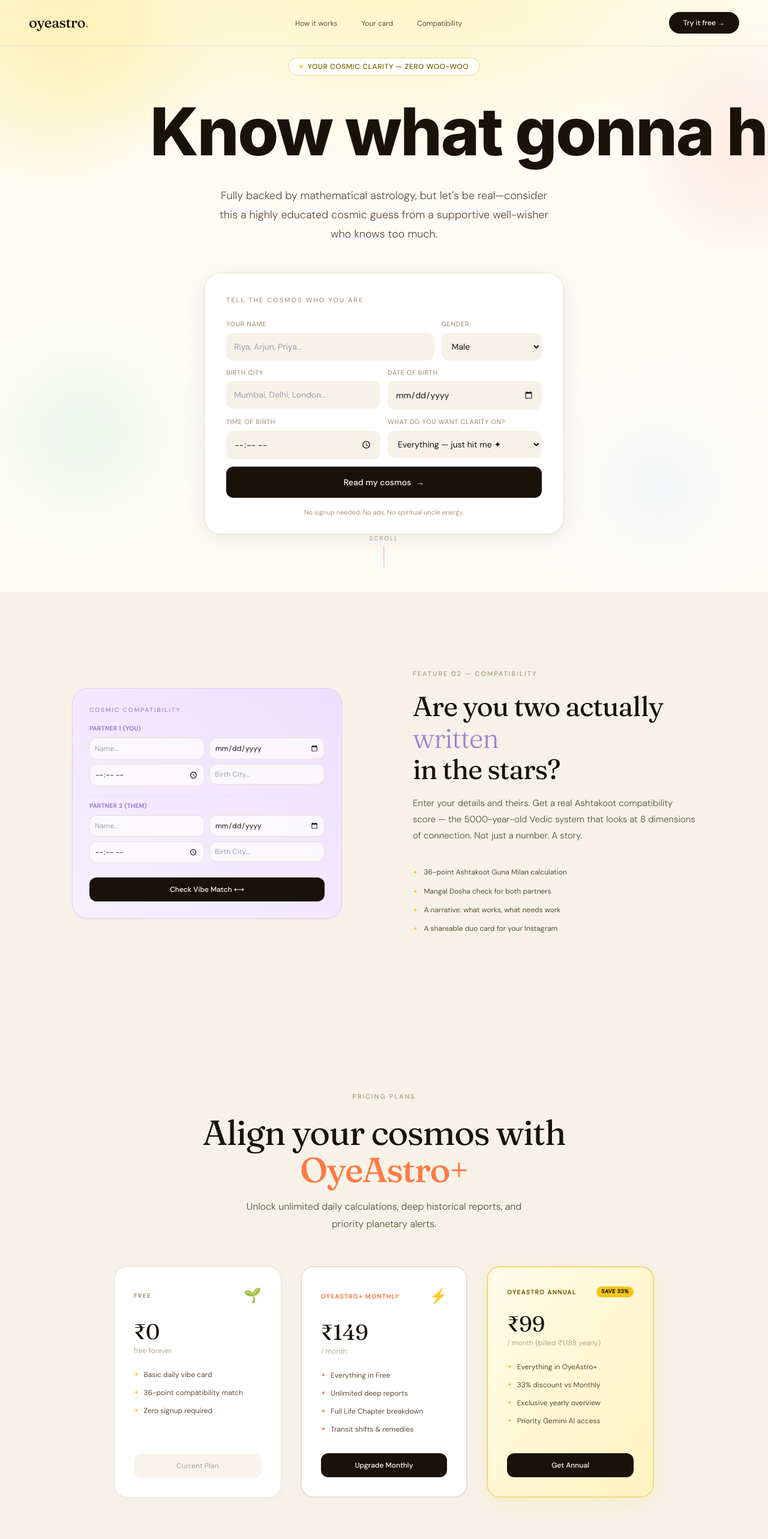
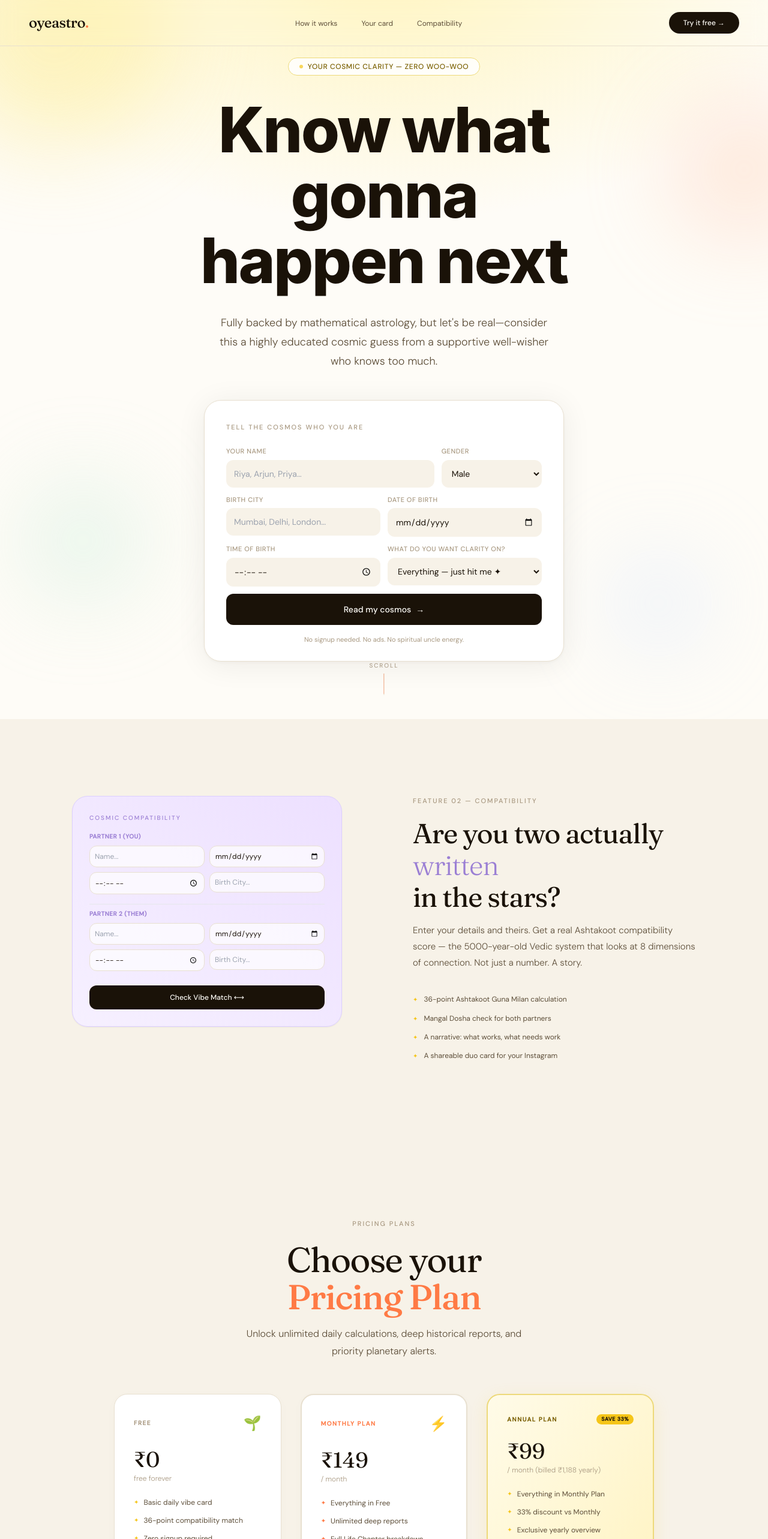
Before and after one commit to shivampandeyy97-cmd/oyeastro, a Next.js app in the folder oyeastro-next/: page / in a window 1280 px wide. Shown: the top 2566 px of the page at 60% size. Built offline with nearby package versions, Linux system fonts and the light colour scheme.

Commit message:
feat: restructure compatibility layout, add couple image asset, clean pricing labels, and fix title alignment

```diff
--- a/oyeastro-next/src/app/page.tsx
+++ b/oyeastro-next/src/app/page.tsx
@@ -349,12 +349,12 @@
             Your cosmic clarity — zero woo-woo
           </div>
 
-          <h1 className="hero-title text-[40px] sm:text-[54px] md:text-[88px] lg:text-[110px] leading-[1.05] text-ink mb-8 md:whitespace-nowrap overflow-visible" style={{
+          <h1 className="hero-title text-[44px] sm:text-[64px] md:text-[84px] lg:text-[104px] leading-[1.05] text-ink mb-8 max-w-4xl mx-auto overflow-visible" style={{
             fontFamily: '-apple-system, BlinkMacSystemFont, "SF Pro Display", "SF Pro Icons", "Helvetica Neue", Helvetica, Arial, sans-serif',
-            letterSpacing: '-0.022em',
+            letterSpacing: '-0.025em',
             fontWeight: 800
           }}>
-            Know what gonna happen next
+            Know what gonna<br className="hidden md:inline" /> happen next
           </h1>
 
           <p className="hero-sub text-[16px] md:text-[18px] text-ink-mid leading-[1.8] max-w-[550px] mx-auto font-light mb-12">
@@ -598,14 +598,13 @@
       {/* ░░ COMPATIBILITY ░░ */}
       <section className="section bg-cream py-32 px-6" id="match">
         <div className="section-inner max-w-[1040px] mx-auto">
-          <div className="split grid grid-cols-1 lg:grid-cols-2 gap-10 lg:gap-24 items-center">
+          <div className="split grid grid-cols-1 lg:grid-cols-2 gap-10 lg:gap-24 items-start">
 
+            {/* Left Column: Details Box (Form) */}
             <div className="w-full max-w-[450px] mx-auto lg:mx-0">
               <div className="compat-card bg-gradient-to-tr from-[#F6F0FF] to-[#EDE0FF] border border-[#DCCFFF] rounded-[26px] p-7 shadow-sm text-left">
                 <div className="cc-eyebrow text-[10px] font-medium text-lavender tracking-[2px] uppercase mb-4">Cosmic Compatibility</div>
 
-                {/* State 1: Intake inputs */}
-                {!compatChecked ? (
                 <div className="cc-form flex flex-col gap-4">
                   {/* Partner 1 */}
                   <div className="flex flex-col gap-2">
@@ -719,24 +718,59 @@
                   >
                     {compatLoading ? 'Matching Orbits...' : 'Check Vibe Match ⟷'}
                   </button>
+
+                  {compatChecked && (
+                    <div className="text-center mt-2">
+                      <button
+                        type="button"
+                        onClick={handleCompatReset}
+                        className="cc-reset-btn text-[10px] bg-transparent border-none text-ink-faint underline cursor-pointer hover:text-ink"
+                      >
+                        Reset / Clear Details
+                      </button>
+                    </div>
+                  )}
+                </div>
+              </div>
+            </div>
+
+            {/* Right Column: Descriptions (Default) OR Partner Results Card (Active) */}
+            <div className="text-left w-full">
+              {!compatChecked ? (
+                <div>
+                  <p className="split-text-label text-[11px] font-medium text-ink-faint tracking-[2px] uppercase mb-5">Feature 02 — Compatibility</p>
+                  <h2 className="split-h font-display text-[28px] md:text-[46px] font-normal leading-[1.15] tracking-tight text-ink mb-4">
+                    Are you two actually <em className="not-italic text-lavender font-light">written</em><br />in the stars?
+                  </h2>
+                  <p className="split-p text-[15px] text-ink-mid leading-[1.8] font-light mb-8">
+                    Enter your details and theirs. Get a real Ashtakoot compatibility score — the 5000-year-old Vedic system that looks at 8 dimensions of connection. Not just a number. A story.
+                  </p>
+                  <ul className="check-list list-none">
+                    <li className="text-xs text-ink-mid py-1.5 flex gap-2.5 leading-[1.6] before:content-['✦'] before:text-gold before:text-[10px] before:mt-0.5">36-point Ashtakoot Guna Milan calculation</li>
+                    <li className="text-xs text-ink-mid py-1.5 flex gap-2.5 leading-[1.6] before:content-['✦'] before:text-gold before:text-[10px] before:mt-0.5">Mangal Dosha check for both partners</li>
+                    <li className="text-xs text-ink-mid py-1.5 flex gap-2.5 leading-[1.6] before:content-['✦'] before:text-gold before:text-[10px] before:mt-0.5">A narrative: what works, what needs work</li>
+                    <li className="text-xs text-ink-mid py-1.5 flex gap-2.5 leading-[1.6] before:content-['✦'] before:text-gold before:text-[10px] before:mt-0.5">A shareable duo card for your Instagram</li>
+                  </ul>
                 </div>
               ) : (
-                  /* State 2: Results Display */
-                  <div>
+                <div className="flex flex-col gap-6">
+                  <div className="compat-card bg-white border border-border rounded-[26px] p-7 shadow-sm text-left">
+                    <div className="cc-eyebrow text-[10px] font-medium text-lavender tracking-[2px] uppercase mb-4">Vibe Match Result ✦</div>
+
                     <div className="cc-persons-wrap flex gap-2.5 items-center mb-4">
-                      <div className="cc-p flex-1 bg-white/65 rounded-xl p-2.5 text-center">
-                        <div className="cc-p-name text-xs font-medium text-ink">{cName1}</div>
+                      <div className="cc-p flex-1 bg-cream rounded-xl p-2.5 text-center">
+                        <div className="cc-p-name text-xs font-semibold text-ink">{cName1}</div>
                         <div className="cc-p-sign text-[10px] text-ink-faint mt-0.5">{compatDetails.p1Sign}</div>
                       </div>
                       <div className="cc-arr text-ink-faint text-lg font-light shrink-0">⟷</div>
-                      <div className="cc-p flex-1 bg-white/65 rounded-xl p-2.5 text-center">
-                        <div className="cc-p-name text-xs font-medium text-ink">{cName2}</div>
+                      <div className="cc-p flex-1 bg-cream rounded-xl p-2.5 text-center">
+                        <div className="cc-p-name text-xs font-semibold text-ink">{cName2}</div>
                         <div className="cc-p-sign text-[10px] text-ink-faint mt-0.5">{compatDetails.p2Sign}</div>
                       </div>
                     </div>
 
                     <div className="cc-pct text-center my-4">
-                      <div className="cc-pct-val font-display text-[56px] font-light text-ink tracking-tight leading-none">
+                      <div className="cc-pct-val font-display text-[56px] font-bold text-ink tracking-tight leading-none">
                         {compatScore}%
                       </div>
                       <div className="cc-pct-lbl text-[10px] text-ink-faint uppercase tracking-wider mt-1">Cosmic Match Score</div>
@@ -769,7 +803,7 @@
                       </div>
                     </div>
 
-                    <div className="cc-insight text-[11px] text-ink-faint leading-relaxed italic my-4 min-h-[40px]">
+                    <div className="cc-insight text-[11px] text-ink-mid leading-relaxed italic my-4 min-h-[40px] bg-cream/50 p-3.5 rounded-xl border-l-[2px] border-lavender">
                       "{compatText}"
                     </div>
 
@@ -782,35 +816,18 @@
                         {compatCopied ? 'Copied! 💅' : 'Share match ↗'}
                       </button>
                     </div>
+                  </div>
 
-                    <div className="text-center mt-4">
-                      <button
-                        type="button"
-                        onClick={handleCompatReset}
-                        className="cc-reset-btn text-[10px] bg-transparent border-none text-ink-faint underline cursor-pointer hover:text-ink"
-                      >
-                        Check another match
-                      </button>
+                  {/* Copyright free couple picture */}
+                  <div className="rounded-[22px] overflow-hidden border border-border shadow-sm bg-white p-2">
+                    <img
+                      src="/happy_couple.png"
+                      alt="Happy Couple Cosmic Alignment"
+                      className="w-full h-64 object-cover rounded-xl"
+                    />
                   </div>
                 </div>
               )}
-              </div>
-            </div>
-
-            <div className="text-left">
-              <p className="split-text-label text-[11px] font-medium text-ink-faint tracking-[2px] uppercase mb-5">Feature 02 — Compatibility</p>
-              <h2 className="split-h font-display text-[28px] md:text-[46px] font-normal leading-[1.15] tracking-tight text-ink mb-4">
-                Are you two actually <em className="not-italic text-lavender font-light">written</em><br />in the stars?
-              </h2>
-              <p className="split-p text-[15px] text-ink-mid leading-[1.8] font-light mb-8">
-                Enter your details and theirs. Get a real Ashtakoot compatibility score — the 5000-year-old Vedic system that looks at 8 dimensions of connection. Not just a number. A story.
-              </p>
-              <ul className="check-list list-none">
-                <li className="text-xs text-ink-mid py-1.5 flex gap-2.5 leading-[1.6] before:content-['✦'] before:text-gold before:text-[10px] before:mt-0.5">36-point Ashtakoot Guna Milan calculation</li>
-                <li className="text-xs text-ink-mid py-1.5 flex gap-2.5 leading-[1.6] before:content-['✦'] before:text-gold before:text-[10px] before:mt-0.5">Mangal Dosha check for both partners</li>
-                <li className="text-xs text-ink-mid py-1.5 flex gap-2.5 leading-[1.6] before:content-['✦'] before:text-gold before:text-[10px] before:mt-0.5">A narrative: what works, what needs work</li>
-                <li className="text-xs text-ink-mid py-1.5 flex gap-2.5 leading-[1.6] before:content-['✦'] before:text-gold before:text-[10px] before:mt-0.5">A shareable duo card for your Instagram</li>
-              </ul>
             </div>
 
           </div>
@@ -853,7 +870,7 @@
       <section className="section bg-cream py-32 px-6">
         <div className="section-inner max-w-[1040px] mx-auto text-center">
           <h2 className="why-h font-display text-[28px] md:text-[46px] font-normal leading-[1.2] tracking-tight text-ink mb-16">
-            This isn't your grandfather's<br /><em className="not-italic text-gold font-light">astrology.</em>
+            Ancient wisdom, built for<br /><em className="not-italic text-gold font-light">the next generation.</em>
           </h2>
           <div className="why-grid grid grid-cols-1 md:grid-cols-2 gap-4 text-left">
             <div className="why-card bg-ivory border border-border rounded-[20px] p-6 transition-all duration-300 hover:-translate-y-0.5 hover:shadow-sm">
--- a/oyeastro-next/src/components/PricingGrid.tsx
+++ b/oyeastro-next/src/components/PricingGrid.tsx
@@ -84,8 +84,8 @@
           Pricing Plans
         </p>
         <h2 className="font-display text-[36px] md:text-[58px] font-normal leading-[1.08] tracking-[-1.5px] text-ink mb-4">
-          Align your cosmos with <br />
-          <em className="not-italic text-coral font-medium">OyeAstro+</em>
+          Choose your <br />
+          <em className="not-italic text-coral font-medium">Pricing Plan</em>
         </h2>
         <p className="text-base text-ink-mid leading-[1.8] font-light max-w-[480px] mx-auto mb-14">
           Unlock unlimited daily calculations, deep historical reports, and priority planetary alerts.
@@ -125,14 +125,14 @@
             </button>
           </motion.div>
 
-          {/* OyeAstro+ Monthly Card */}
+          {/* Monthly Card */}
           <motion.div
             whileHover={{ y: -4 }}
             className={`price-card bg-white border-2 ${subscribedPlan === 'monthly' ? 'border-sage' : 'border-border'} rounded-[22px] p-8 flex flex-col justify-between shadow-[0_4px_20px_rgba(26,18,8,0.02)]`}
           >
             <div>
               <div className="flex justify-between items-center mb-6">
-                <span className="text-[10px] font-semibold text-coral tracking-[1.5px] uppercase">OyeAstro+ Monthly</span>
+                <span className="text-[10px] font-semibold text-coral tracking-[1.5px] uppercase">Monthly Plan</span>
                 <span className="text-2xl">⚡</span>
               </div>
               <div className="font-display text-4xl font-normal text-ink mb-6">
@@ -154,21 +154,21 @@
             </button>
           </motion.div>
 
-          {/* OyeAstro+ Annual Card */}
+          {/* Annual Card */}
           <motion.div
             whileHover={{ y: -4 }}
             className={`price-card featured bg-gradient-to-br from-[#FFFBE8] to-[#FFF3C0] border-2 ${subscribedPlan === 'annual' ? 'border-sage' : 'border-[#EDD97A]'} rounded-[22px] p-8 flex flex-col justify-between shadow-[0_8px_30px_rgba(245,197,24,0.12)]`}
           >
             <div>
               <div className="flex justify-between items-center mb-6">
-                <span className="text-[10px] font-semibold text-[#7A5F00] tracking-[1.5px] uppercase">OyeAstro Annual</span>
+                <span className="text-[10px] font-semibold text-[#7A5F00] tracking-[1.5px] uppercase">Annual Plan</span>
                 <span className="bg-gold text-ink text-[9px] font-bold px-2 py-0.5 rounded-full uppercase tracking-wider">Save 33%</span>
               </div>
               <div className="font-display text-4xl font-normal text-ink mb-6">
                 ₹99 <span className="text-xs text-ink-faint font-light font-body block mt-1">/ month (billed ₹1,188 yearly)</span>
               </div>
               <ul className="flex flex-col gap-3.5 text-xs text-ink-mid mb-8 pl-0 list-none">
-                <li className="flex items-center gap-2 before:content-['✦'] before:text-gold before:text-[10px]">Everything in OyeAstro+</li>
+                <li className="flex items-center gap-2 before:content-['✦'] before:text-gold before:text-[10px]">Everything in Monthly Plan</li>
                 <li className="flex items-center gap-2 before:content-['✦'] before:text-gold before:text-[10px]">33% discount vs Monthly</li>
                 <li className="flex items-center gap-2 before:content-['✦'] before:text-gold before:text-[10px]">Exclusive yearly overview</li>
                 <li className="flex items-center gap-2 before:content-['✦'] before:text-gold before:text-[10px]">Priority Gemini AI access</li>
```
Also changed, not shown: oyeastro-next/public/happy_couple.png (added). Lines whose indentation alone changed are shown as unchanged.
